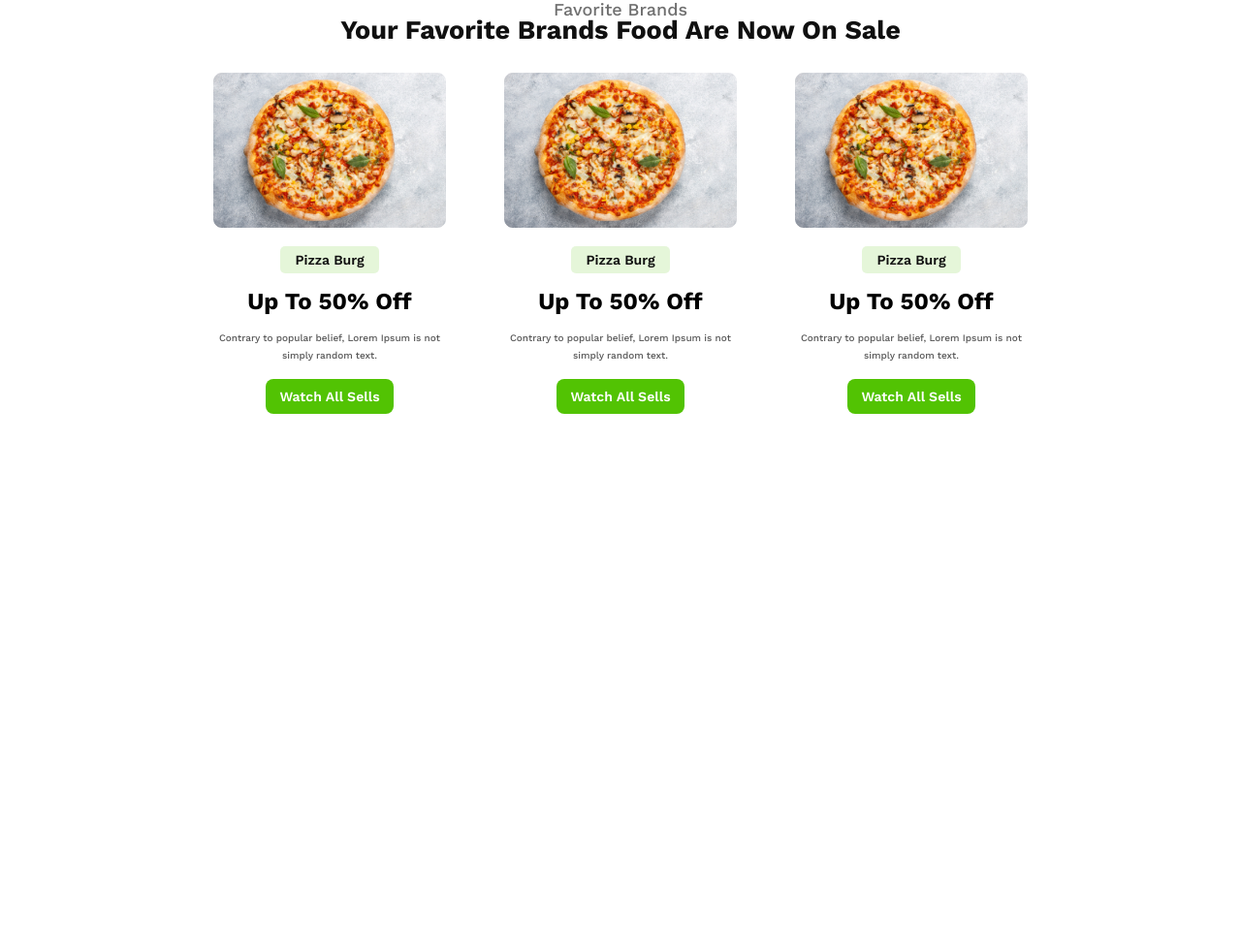
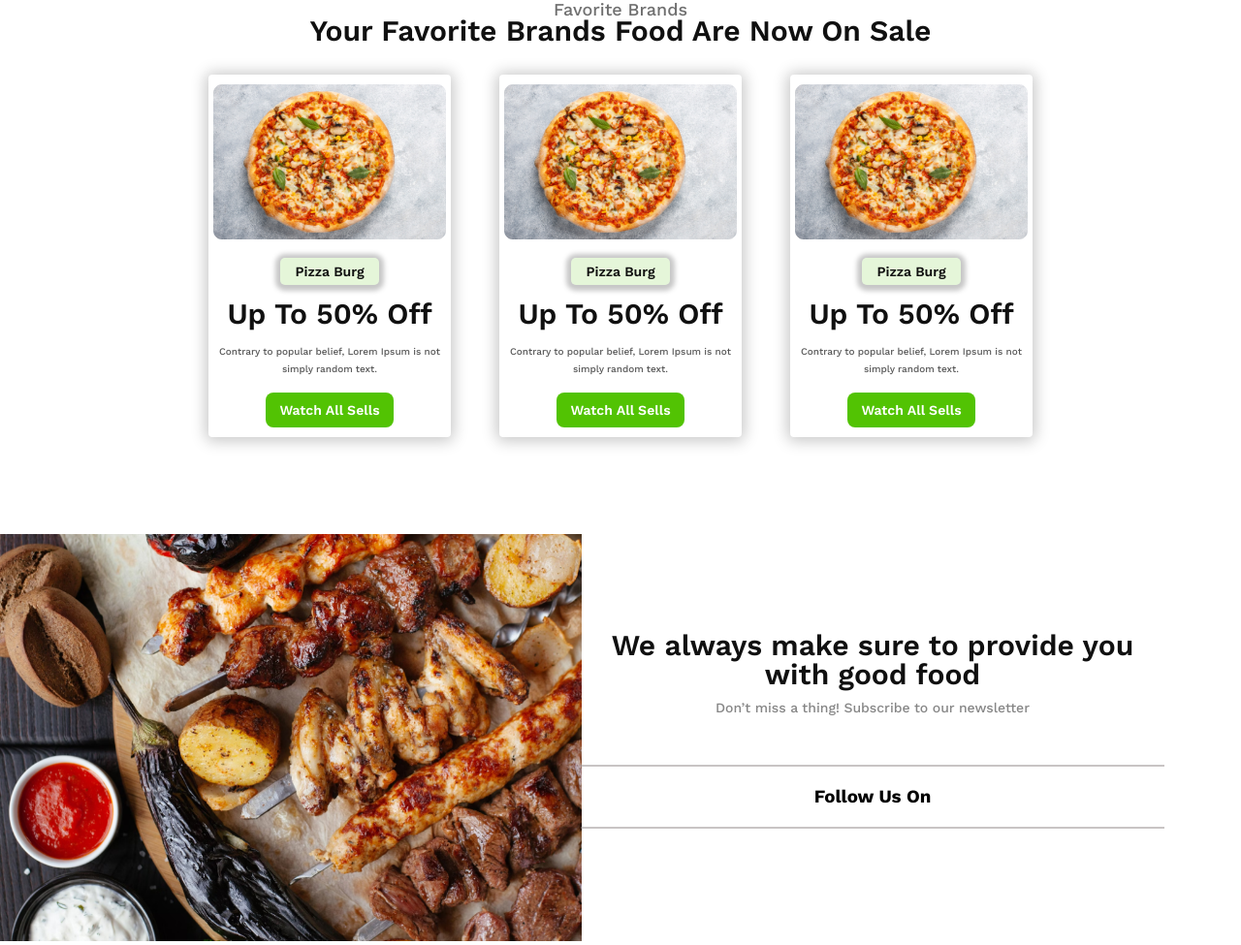
Before and after one commit to trimikroy/food-resturent-projects, a plain HTML site: page index.html in a window 1280 px wide. Shown: the part 556-1531 px from the top of the page at 97% size. Before the commit the page ends 1083 px from the top, so only its background shows below. Drawn offline with nearby package versions, Linux system fonts and the light colour scheme.

Commit message:
new code in about section

```diff
--- a/index.html
+++ b/index.html
@@ -69,6 +69,27 @@
             </div>
 
         </section>
+
+        <!-- about section -->
+         <section id="about-container">
+            <div class="about-img">
+                <img width="100%" src="assets/foods.png" alt="">
+            </div>
+            <div class="about-info">
+                <div class="about-data">
+                    <h1>We always make sure to provide you with good food</h1>
+                    <p class="about-p">Don’t miss a thing! Subscribe to our newsletter</p>
+                </div>
+                <div class="contact"  >
+                    <hr>
+                    <h3>Follow Us On</h3>
+                    <hr>
+                </div>
+                <div>
+
+                </div>
+            </div>
+         </section>
     </main>
 </body>
 </html>
--- a/styles/style.css
+++ b/styles/style.css
@@ -117,6 +117,9 @@
     gap: 15px;
     justify-content: center;
     align-items: center;
+    border-radius: 4px;
+    box-shadow: 0 1px 15px 3px rgb(199, 199, 199);
+    padding: 10px 0;
 }
 .card .img-box{
     width: 240px;
@@ -135,6 +138,7 @@
     line-height: 18px;
     letter-spacing: 0%;
     text-align: center;
+    box-shadow: 0 1px 5px 5px rgb(199, 199, 199);
 }
 .font-h1{
     font-family: Work Sans;
@@ -151,3 +155,52 @@
     opacity: 0.7;
 
 }
+
+/* about section */
+#about-container{
+    display: flex;
+    flex-direction: row;
+    align-items: center;
+}
+.about-img{
+    width: 600px;
+}
+.about-info{
+   width: 600px;
+   display: flex;
+   flex-direction: column;
+   align-items: center;
+   justify-content: space-between;
+   text-align: center;
+}
+.about-data , h1{
+    color: rgb(16, 16, 16);
+    font-family: Work Sans;
+    font-size: 30px;
+    font-weight: 600;
+    line-height: 30px;
+    letter-spacing: 0%;
+
+}
+ .about-p{
+    color: rgb(16, 16, 16);
+    font-family: Work Sans;
+    font-size: 14px;
+    font-weight: 500;
+    line-height: 38px;
+    letter-spacing: 0%;
+    text-align: center;
+    opacity: 0.5;
+}
+
+.contact{
+    margin-top: 20px;
+    font-family: Work Sans;
+}
+hr{
+    border: 1px solid rgb(146, 137, 137);
+    width: 600px;
+    margin-top: 20px;
+    margin-bottom: 20px;
+    opacity: 0.5;
+}
```
